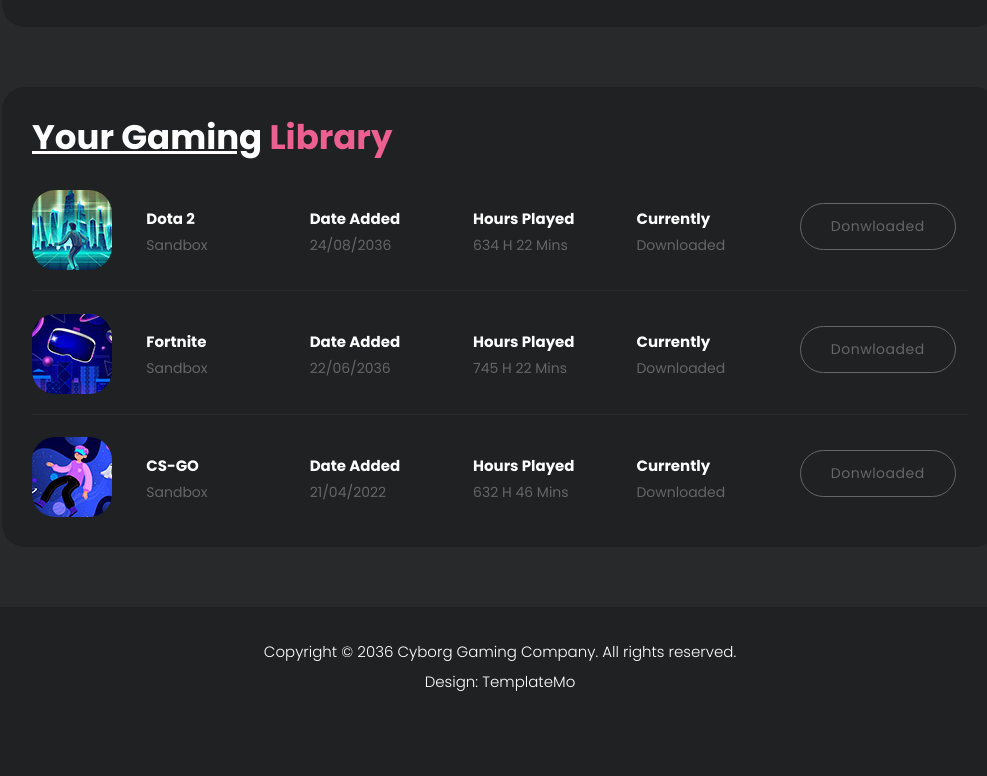
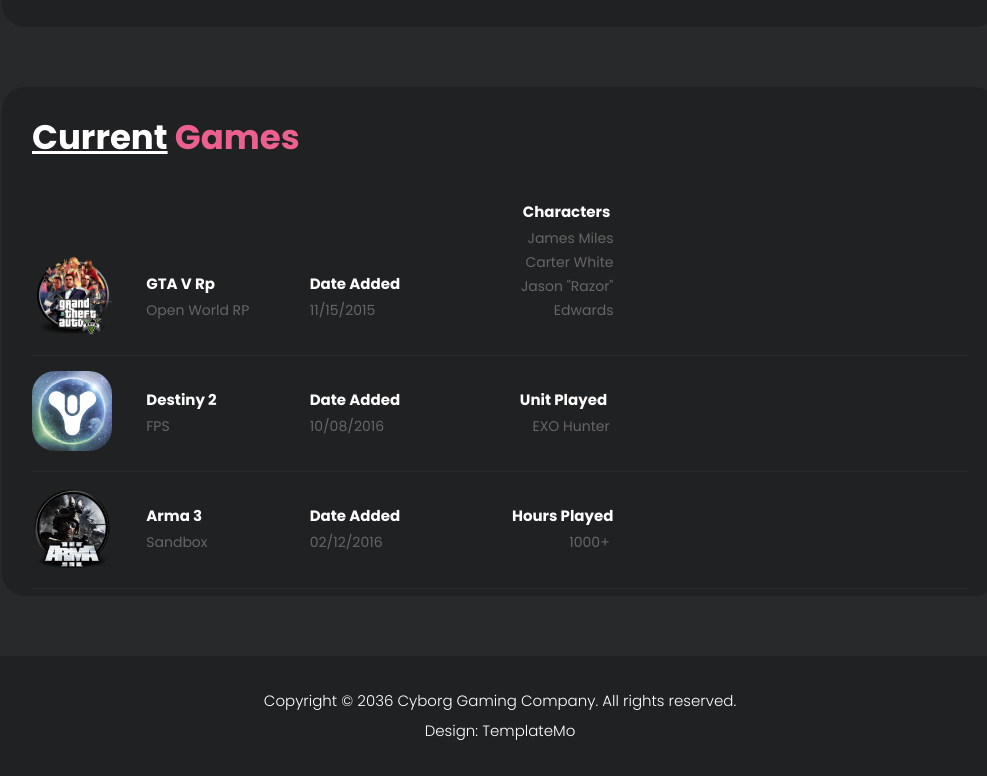
Before and after one commit to CodexElite/Sabersite, a plain HTML site: page profile.html in a window 1280 px wide. Shown: the part 937-1713 px from the top of the page, without its empty margins (140-1127 px from the left). Before the commit the page ends 1664 px from the top, so only its background shows below. Drawn offline with nearby package versions, Linux system fonts and the light colour scheme.

Commit message:
update push

```diff
--- a/profile.html
+++ b/profile.html
@@ -8,7 +8,7 @@
 
     <link href="https://fonts.googleapis.com/css2?family=Poppins:wght@100;200;300;400;500;600;700;800;900&display=swap" rel="stylesheet">
 
-    <title>Cyborg - Awesome HTML5 Template</title>
+    <title>CodexSaber's Profile</title>
 
     <!-- Bootstrap core CSS -->
     <link href="vendor/bootstrap/css/bootstrap.min.css" rel="stylesheet">
@@ -167,7 +167,7 @@ https://templatemo.com/tm-579-cyborg-gaming
                         </div>
                         <div class="col-lg-12">
                           <div class="main-button">
-                            <a href="#">Load More Clips</a>
+                            <a href="https://www.twitch.tv/codexsaber/clips?filter=clips&range=all">Load More Clips</a>
                           </div>
                         </div>
                       </div>
@@ -180,40 +180,52 @@ https://templatemo.com/tm-579-cyborg-gaming
           <!-- ***** Banner End ***** -->
 
           <!-- ***** Gaming Library Start ***** -->
-          <div class="gaming-library profile-library">
+          <div class="gaming-library">
             <div class="col-lg-12">
               <div class="heading-section">
-                <h4><em>Your Gaming</em> Library</h4>
+                <h4><em>Current</em> Games </h4>
               </div>
               <div class="item">
                 <ul>
-                  <li><img src="assets/images/game-01.jpg" alt="" class="templatemo-item"></li>
-                  <li><h4>Dota 2</h4><span>Sandbox</span></li>
-                  <li><h4>Date Added</h4><span>24/08/2036</span></li>
-                  <li><h4>Hours Played</h4><span>634 H 22 Mins</span></li>
-                  <li><h4>Currently</h4><span>Downloaded</span></li>
-                  <li><div class="main-border-button border-no-active"><a href="#">Donwloaded</a></div></li>
+                  <li><img src="assets/images/ddwik4l-8f397208-3dd2-4daa-91ca-17300ea6f11a.png" alt="" class="templatemo-item"></li>
+                  <li><h4>GTA V Rp&nbsp;</h4>
+                  <span>Open World RP&nbsp;</span></li>
+                  <li><h4>Date Added</h4><span>11/15/2015&nbsp;</span></li>
+                  <li><h4>Characters&nbsp;</h4>
+                  <span>James Miles <br>
+                  Carter White<br>
+                  Jason "Razor" Edwards<br>
+                  </span></li>
+
                 </ul>
               </div>
               <div class="item">
                 <ul>
-                  <li><img src="assets/images/game-02.jpg" alt="" class="templatemo-item"></li>
-                  <li><h4>Fortnite</h4><span>Sandbox</span></li>
-                  <li><h4>Date Added</h4><span>22/06/2036</span></li>
-                  <li><h4>Hours Played</h4><span>745 H 22 Mins</span></li>
-                  <li><h4>Currently</h4><span>Downloaded</span></li>
-                  <li><div class="main-border-button border-no-active"><a href="#">Donwloaded</a></div></li>
+                  <li><img src="assets/images/61846ec2a1293.png" alt="" class="templatemo-item"></li>
+                  <li><h4>Destiny 2&nbsp;</h4>
+                  <span>FPS&nbsp;</span></li>
+                  <li><h4>Date Added</h4><span>10/08/2016</span></li>
+                  <li><h4>Unit Played&nbsp;&nbsp;</h4>
+                  <span>EXO Hunter&nbsp;</span></li>
+
+
                 </ul>
               </div>
               <div class="item last-item">
                 <ul>
-                  <li><img src="assets/images/game-03.jpg" alt="" class="templatemo-item"></li>
-                  <li><h4>CS-GO</h4><span>Sandbox</span></li>
-                  <li><h4>Date Added</h4><span>21/04/2022</span></li>
-                  <li><h4>Hours Played</h4><span>632 H 46 Mins</span></li>
-                  <li><h4>Currently</h4><span>Downloaded</span></li>
-                  <li><div class="main-border-button border-no-active"><a href="#">Donwloaded</a></div></li>
+                  <li><img src="assets/images/d6kloyt-d5d6f1e1-5062-4d8c-a687-c25d052955e9.png" alt="" class="templatemo-item"></li>
+                  <li><h4>Arma 3</h4>
+                  <span>Sandbox&nbsp;</span></li>
+                  <li><h4>Date Added</h4><span>02/12/2016&nbsp;</span></li>
+                  <li><h4>Hours Played</h4><span>1000+&nbsp;</span></li>
+
+
                 </ul>
+              </div>
+            </div>
+            <div class="col-lg-12">
+              <div class="main-button">
+
               </div>
             </div>
           </div>
```
Also changed, not shown: index.html (+2 -47 lines).
